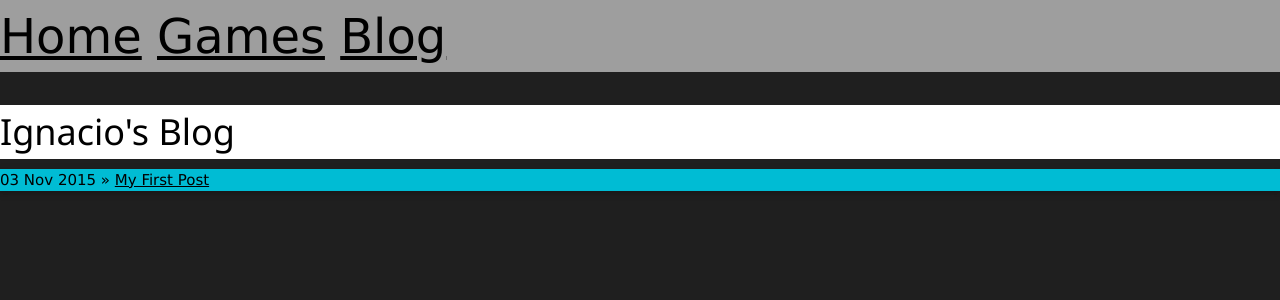
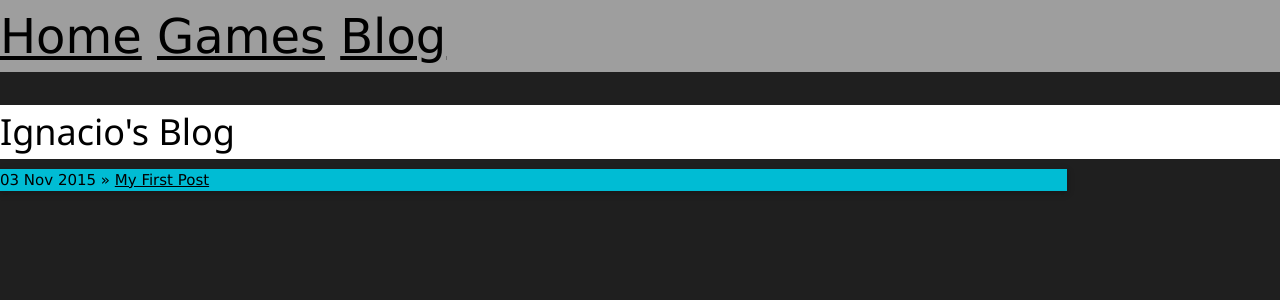
Before and after one commit to ijzm/OLD-ijzm.github.io, a Jekyll site: the page built from blog/index.html, in a window 1280 px wide. Shown: the top 300 px of the page. Built offline with Jekyll 4.4.1, drawn with Linux system fonts in a browser that asks for light colours.

Commit message:
Update index.html

```diff
--- a/blog/index.html
+++ b/blog/index.html
@@ -6,8 +6,11 @@ title: Ignacio's Blog
 
 
 	  {% for post in site.posts %}
-	    <div class="w3-card-2 w3-cyan w3-col">
+	  <div class="w3 col m1"></div>
+	    <div class="w3-card-2 w3-cyan w3-col m10">
 	    	{{ post.date | date_to_string }} » <a href="{{ post.url }}" title="{{ post.title }}">{{ post.title }}
 	    	</a>
 	    	</div>
+
 	  {% endfor %}
+	  <div class="w3 col m1"></div>
```
